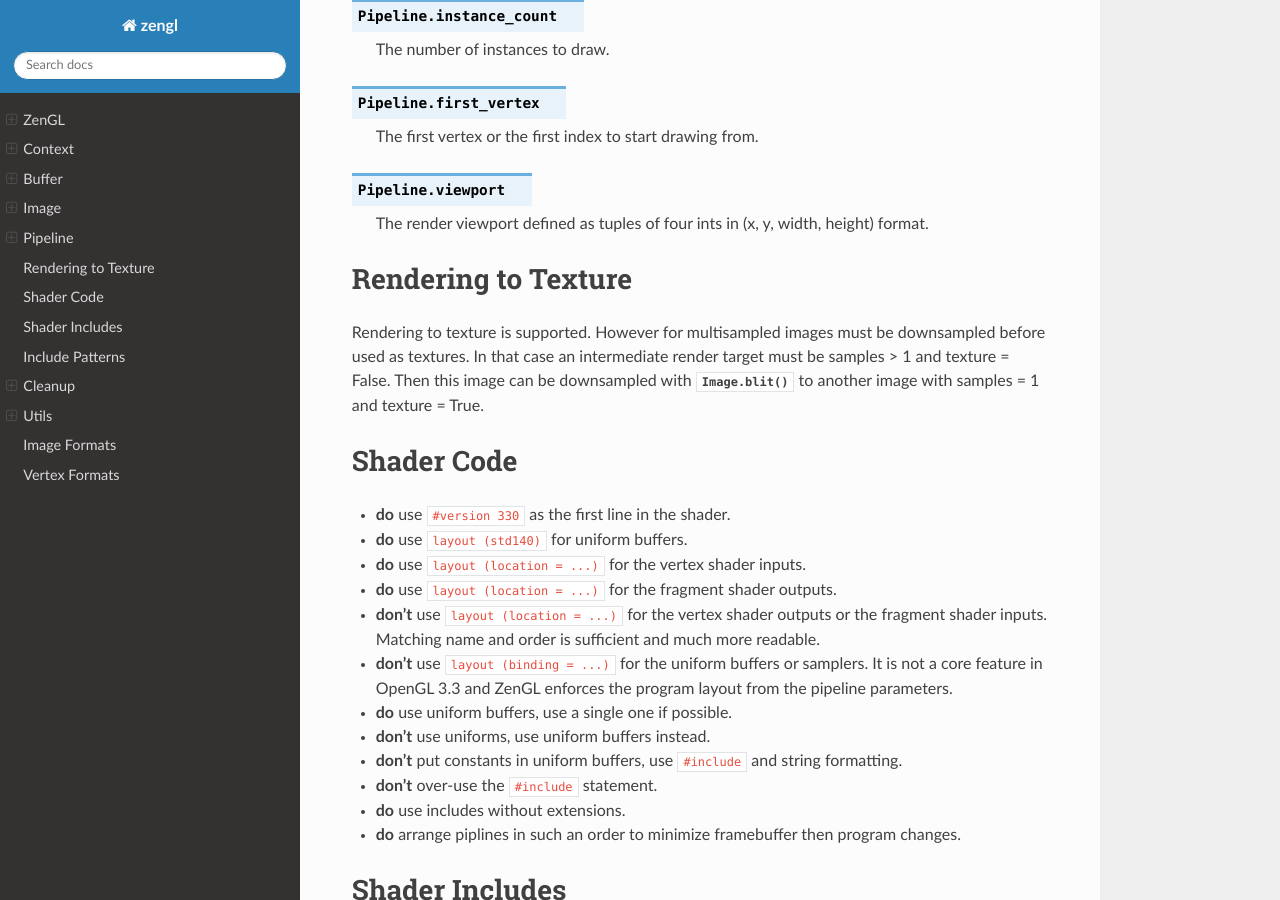
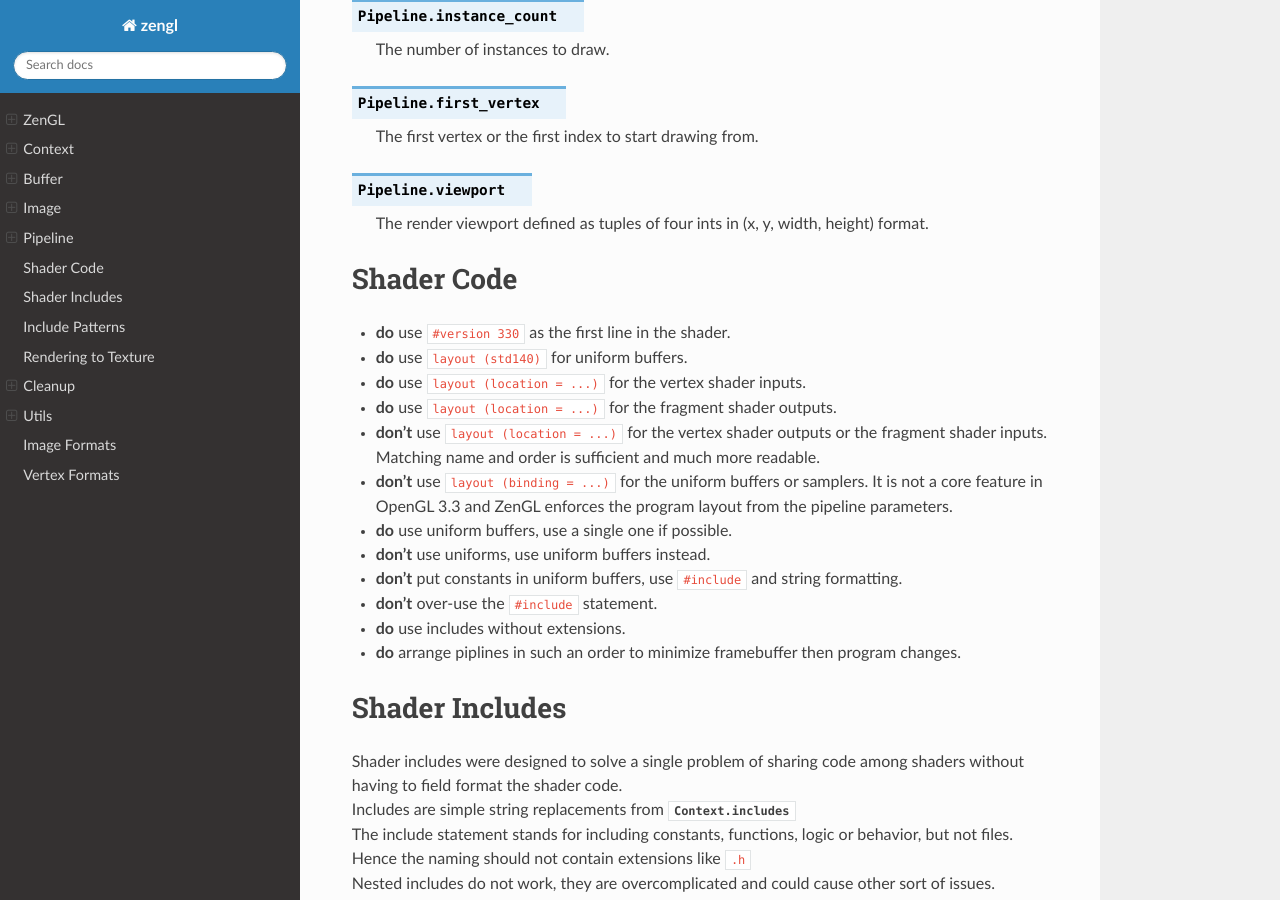
Before and after one commit to szabolcsdombi/zengl, a Sphinx documentation site: the page built from docs/index.rst, in a window 1280 px wide and 900 px high, scrolled down 9062 px. Built offline with Sphinx 7.4.7 and the Read the Docs theme 2.0.0, drawn with Linux system fonts in a browser that asks for light colours; some of the changed text lies outside the part shown.

Commit message:
move section down

```diff
--- a/docs/index.rst
+++ b/docs/index.rst
@@ -378,13 +378,6 @@ Pipeline
 
     | The render viewport defined as tuples of four ints in (x, y, width, height) format.
 
-Rendering to Texture
---------------------
-
-Rendering to texture is supported. However for multisampled images must be downsampled before used as textures.
-In that case an intermediate render target must be samples > 1 and texture = False.
-Then this image can be downsampled with :py:meth:`Image.blit` to another image with samples = 1 and texture = True.
-
 Shader Code
 -----------
 
```
Also changed, not shown: other parts of docs/index.rst (+7 -0 lines).
